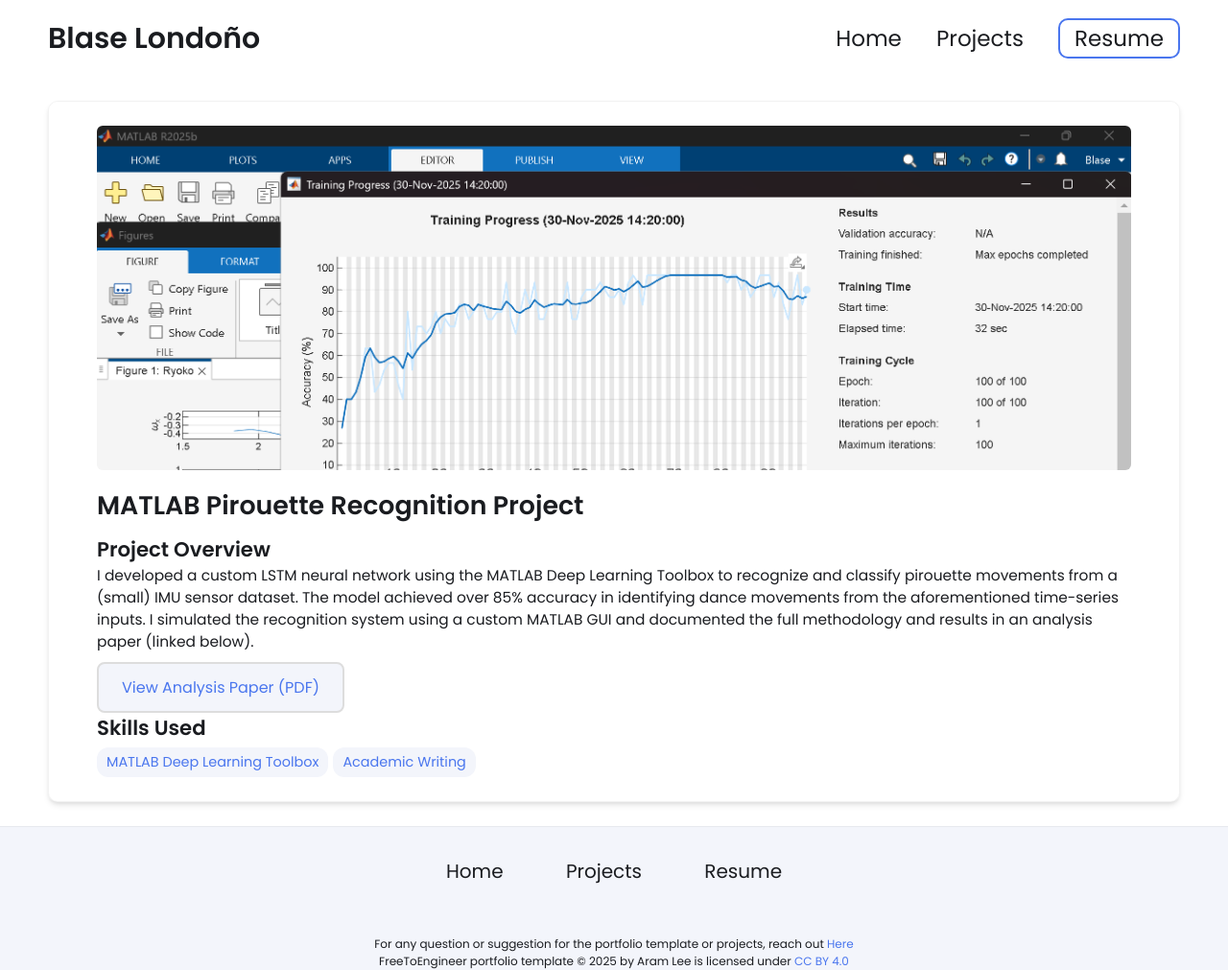
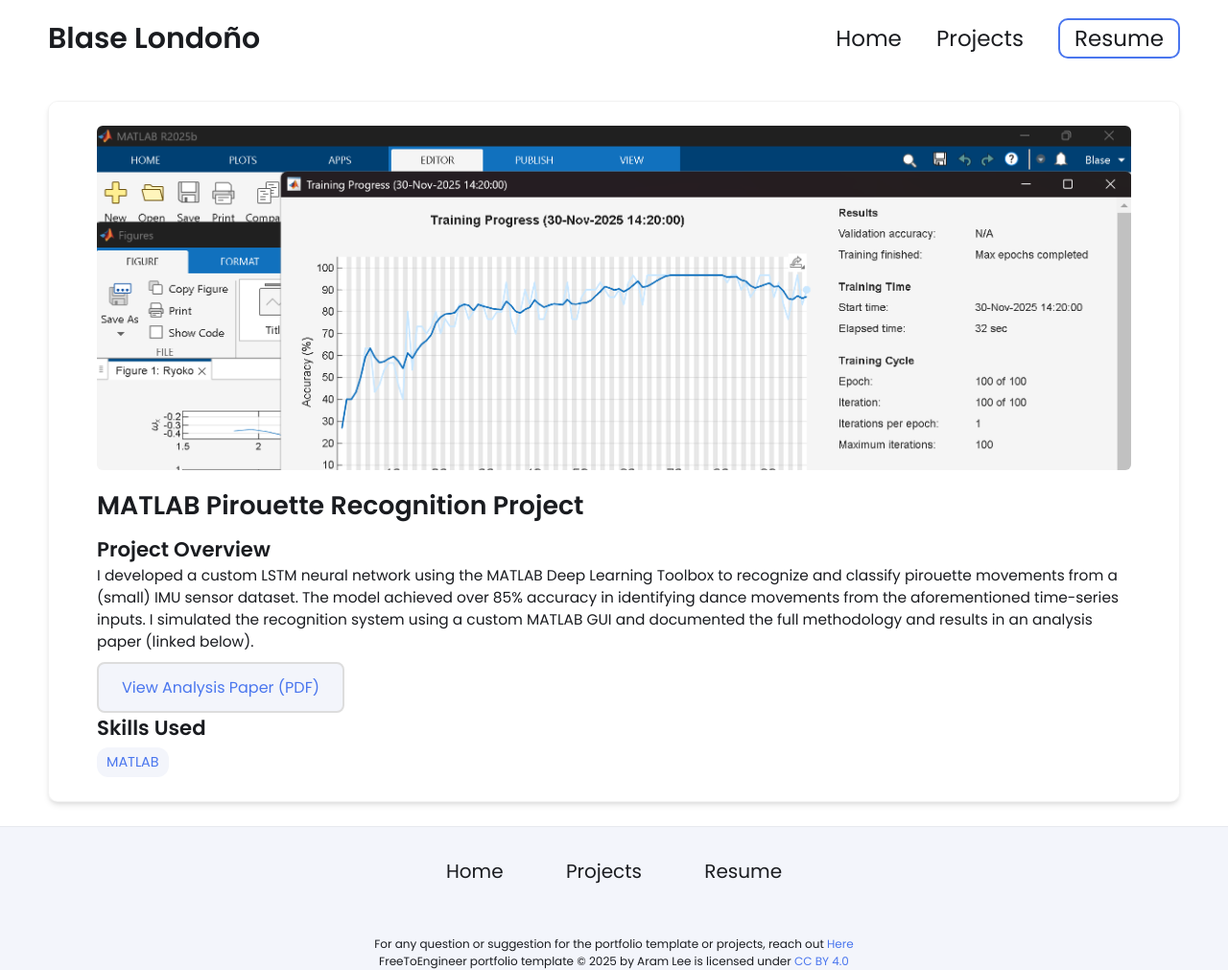
Before and after one commit to blasejlondono/blasejlondono.github.io, a Jekyll site: the page built from _projects/matlab-ml-paper/index.md, in a window 1280 px wide. Shown: the whole page at 96% size. Built offline with Jekyll 4.4.1, drawn with Linux system fonts in a browser that asks for light colours.

Commit message:
Update index.md

```diff
--- a/_projects/matlab-ml-paper/index.md
+++ b/_projects/matlab-ml-paper/index.md
@@ -6,7 +6,7 @@
 paper: londono_blase_dlpaper.pdf
 
 skills:
-- MATLAB Deep Learning Toolbox
-- Academic Writing
+- MATLAB
+
 main-image: /training.png
 ---
```
